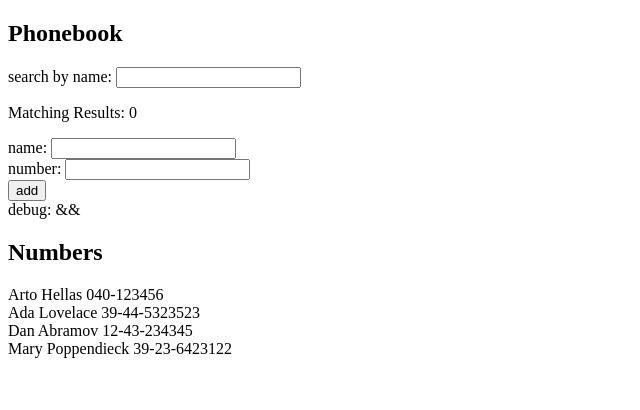
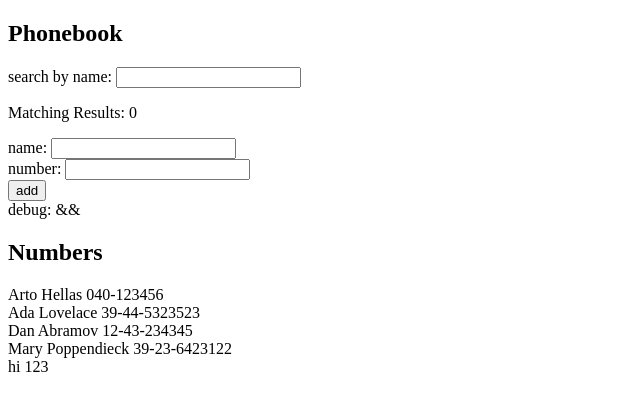
Before and after one commit to SathvikPN/fullstackopen, a React (Vite) app in the folder part2/phonebook/: page / in a window 1280 px wide. Shown: the top 410 px of the page, without its empty margins (0-640 px from the left). Built offline with nearby package versions, Linux system fonts and the light colour scheme; data requests are answered from the project's data file.

Commit message:
2.12 add person to server

```diff
--- a/part2/phonebook/db.json
+++ b/part2/phonebook/db.json
@@ -1,5 +1,5 @@
 {
-  "persons":[
+  "persons": [
     {
       "name": "Arto Hellas",
       "number": "040-123456",
@@ -19,6 +19,11 @@
       "name": "Mary Poppendieck",
       "number": "39-23-6423122",
       "id": "4"
+    },
+    {
+      "id": "4d829492-7841-45f7-b9d4-7ac7a18dc65a",
+      "name": "hi",
+      "number": "123"
     }
   ]
 }
--- a/part2/phonebook/src/App.jsx
+++ b/part2/phonebook/src/App.jsx
@@ -62,7 +62,7 @@ const App = () => {
     event.preventDefault()
     console.log("btn clicked", event.target)
     const newPersonObject = {
-      id: crypto.randomUUID(),
+      id: crypto.randomUUID(), // let server decide unique id
       name: newName,
       number: newNumber
     }
@@ -73,7 +73,15 @@ const App = () => {
     if(isNameExist) {
       alert(`${newName} already added to phonebook`)
     } else {
-      setPersons(persons.concat(newPersonObject))
+      axios.post('http://localhost:3001/persons', newPersonObject)
+      .then(response => {
+        setPersons(persons.concat(response.data))
+      })
+      .catch(error => {
+        alert(error)
+        console.log('failed to put', error)
+      })
+
     }
     setNewName('')
     setNewNumber('')
```
